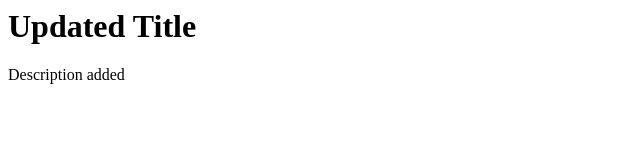
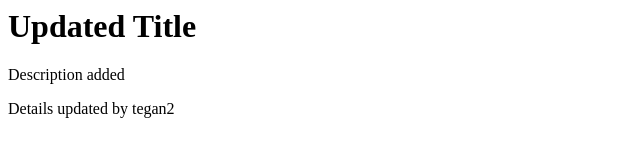
Before and after one commit to TeganScott-uts/Tegv2, a plain HTML site: page index.html in a window 1280 px wide. Shown: the whole page, without its empty margins (0-640 px from the left). Drawn offline with Linux system fonts and the light colour scheme.

Commit message:
tegan2 feature: updated index.html

```diff
--- a/index.html
+++ b/index.html
@@ -1,2 +1,3 @@
 <h1>Updated Title</h1>
 <p>Description added</p>
+<p>Details updated by tegan2</p>
```
